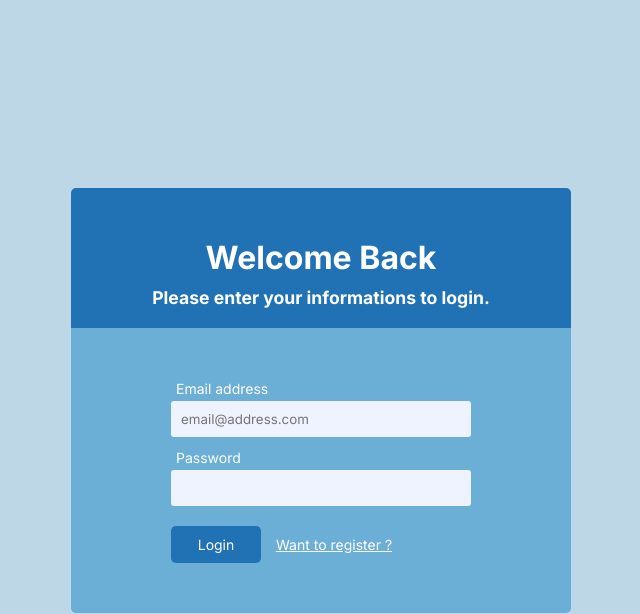
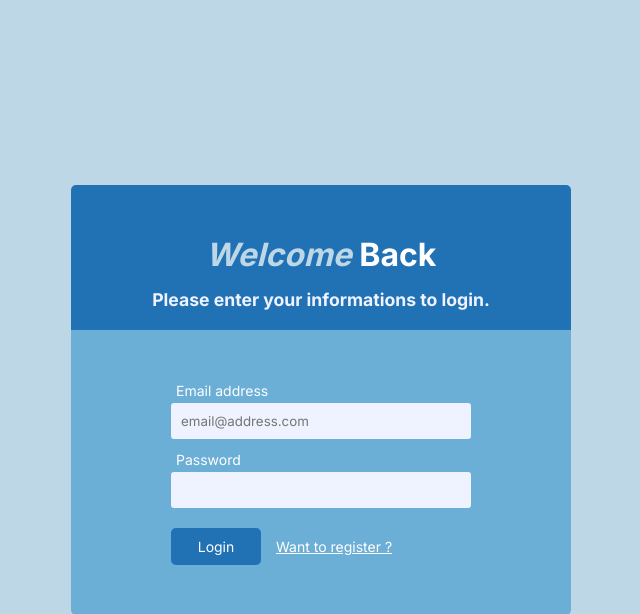
Before and after one commit to Ramariarison/note-manager-poo, a PHP site: page / in a window 1280 px wide. Shown: the top 614 px of the page, without its empty margins (319-959 px from the left). Run offline with PHP 8.4, Linux system fonts and the light colour scheme.

Commit message:
update: Amélioration de la section title

```diff
--- a/css/index.css
+++ b/css/index.css
@@ -110,20 +110,22 @@ a {
     max-width: 350px;
 }
 
-h3 {
-    padding-top: 10px;
-}
-
 /* AJOUT: Textes responsives avec clamp() */
 h1 {
     /* AJOUT: Taille responsive entre 24px et 32px */
     font-size: clamp(1.5rem, 4vw, 2rem);
 }
 
-h3 {
-    padding-top: 10px;
+span {
+    color: #BDD7E7;
+    font-style: italic;
+}
+
+h4 {
+    padding-top: 15px;
     /* AJOUT: Taille responsive entre 14px et 18px */
     font-size: clamp(0.9rem, 3vw, 1.1rem);
+    color: #EFF3FF;
 }
 
 /* MODIF: Media queries complètement repensées et étendues */
--- a/index.php
+++ b/index.php
@@ -13,8 +13,8 @@
     <div class="container">
         <div>
             <div class="title">
-                <h1>Welcome Back</h1>
-                <h3>Please enter your informations to login.</h3>
+                <h1><span>Welcome</span> Back</h1>
+                <h4>Please enter your informations to login.</h4>
             </div>
             <div class="box">
                 <div class="first-form">
--- a/register.php
+++ b/register.php
@@ -13,8 +13,8 @@
     <div class="container">
         <div>
             <div class="title">
-                <h1>Register Page</h1>
-                <h3>Please enter your informations to register.</h3>
+                <h1><span>Register</span> Page</h1>
+                <h4>Please enter your informations to register.</h4>
             </div>
             <div class="box">
                 <div class="second-form">
```
